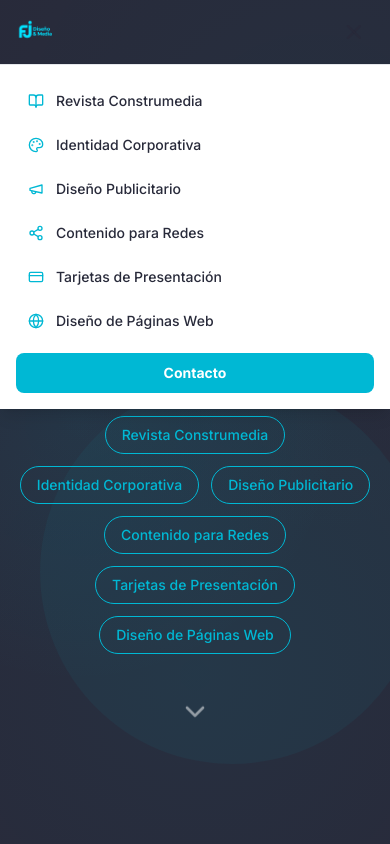
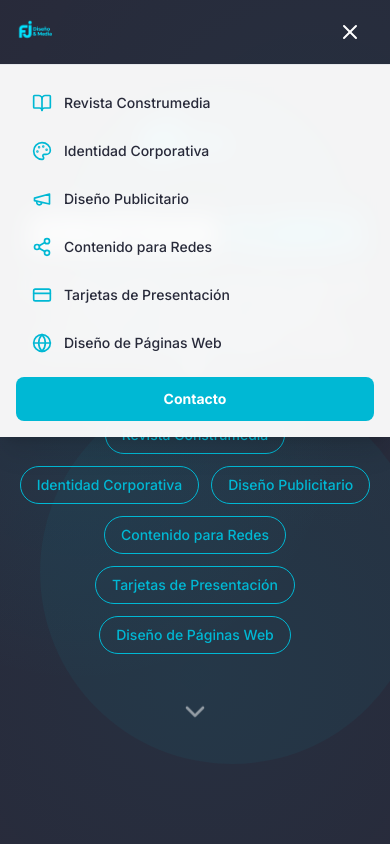
Before and after one commit to yoyaxu/portafolios-2026, a Next.js app: page / in a window 390 px wide. Both pictures are taken after a click on the button 354 px from the left and 32 px from the top of the page. Shown: the top 844 px of the page. Built offline with nearby package versions, Linux system fonts and the light colour scheme.

Commit message:
Arreglar menu movil

```diff
--- a/src/app/page.tsx
+++ b/src/app/page.tsx
@@ -350,10 +350,15 @@ function Navbar() {
 
         {/* Mobile toggle */}
         <button
-          className="lg:hidden p-2"
+          className="lg:hidden p-3 rounded-lg active:bg-white/20 transition-colors"
           onClick={() => setMobileOpen(!mobileOpen)}
+          aria-label="Menú"
         >
-          {mobileOpen ? <X className="w-6 h-6" style={{ color: NAVY }} /> : <Menu className="w-6 h-6" style={{ color: NAVY }} />}
+          {mobileOpen ? (
+            <X className="w-6 h-6" style={{ color: scrolled ? NAVY : "#fff" }} />
+          ) : (
+            <Menu className="w-6 h-6" style={{ color: scrolled ? NAVY : "#fff" }} />
+          )}
         </button>
       </div>
 
@@ -364,23 +369,24 @@ function Navbar() {
             initial={{ opacity: 0, height: 0 }}
             animate={{ opacity: 1, height: "auto" }}
             exit={{ opacity: 0, height: 0 }}
-            className="lg:hidden bg-white border-t shadow-lg overflow-hidden"
+            transition={{ duration: 0.2 }}
+            className="lg:hidden bg-white/95 backdrop-blur-md border-t shadow-xl overflow-hidden fixed top-16 left-0 right-0 z-50"
           >
-            <div className="p-4 flex flex-col gap-1">
+            <div className="p-4 flex flex-col gap-1 max-h-[80vh] overflow-y-auto">
               {SECTIONS.map((s) => (
                 <button
                   key={s.id}
                   onClick={() => scrollTo(s.id)}
-                  className="flex items-center gap-3 px-3 py-2.5 rounded-lg text-sm font-medium hover:bg-gray-50 transition-colors"
+                  className="flex items-center gap-3 px-4 py-3 rounded-lg text-sm font-medium hover:bg-gray-50 active:bg-gray-100 transition-colors"
                   style={{ color: NAVY }}
                 >
-                  <s.icon className="w-4 h-4" style={{ color: CYAN }} />
+                  <s.icon className="w-5 h-5" style={{ color: CYAN }} />
                   {s.label}
                 </button>
               ))}
               <button
                 onClick={() => scrollTo("contacto")}
-                className="mt-2 py-2.5 rounded-lg text-sm font-bold text-white transition-colors"
+                className="mt-2 py-3 rounded-lg text-sm font-bold text-white transition-colors"
                 style={{ backgroundColor: CYAN }}
               >
                 Contacto
```
